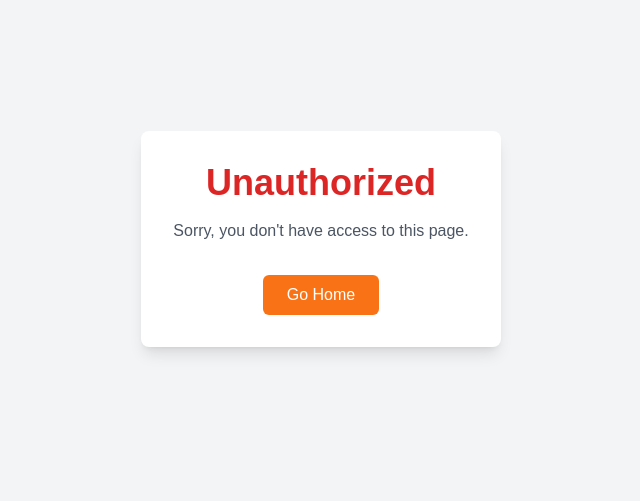
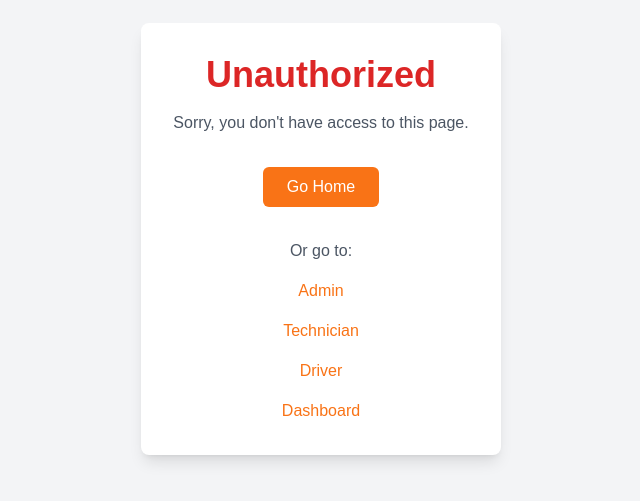
Before and after one commit to Francis-Mwaniki/Nextjs-14-RBA, a Next.js app: page /unauthorized in a window 1280 px wide. Shown: the part 161-662 px from the top of the page, without its empty margins (319-959 px from the left). Built offline with nearby package versions, Linux system fonts and the light colour scheme.

Commit message:
Nextjs RBA

```diff
--- a/app/admin/create-invite/page.tsx
+++ b/app/admin/create-invite/page.tsx
@@ -42,7 +42,7 @@ export default function CreateInvitePage() {
         })
       }
     } catch (error: unknown) {
-
+      console.error(error);
       toast({
         title: "Error",
         description: 'An error occurred while creating the invite',
--- a/app/api/auth/create-invite/route.ts
+++ b/app/api/auth/create-invite/route.ts
@@ -2,7 +2,7 @@ import { NextResponse } from "next/server";
 import prisma from "@/lib/prisma";
 import { v4 as uuidv4 } from "uuid";
 import { sendEmail } from "@/lib/email";
-
+export const dynamic = 'force-dynamic';
 export async function POST(req: Request) {
   try {
     const { email, role } = await req.json();
@@ -20,13 +20,14 @@ export async function POST(req: Request) {
       },
     });
 
+    const baseUrl = "http://localhost:3000" || "https://next-easy-rba.vercel.app";
     // Send the invite email
     await sendEmail(
       email,
       "Invitation to Join Our Platform",
       `<h1>You've been invited!</h1>
       <p>You've been invited to join our platform as a ${role}. Click the link below to register:</p>
-      <a href="${process.env.NEXT_PUBLIC_APP_URL}/register?code=${code}">Register Now</a>`
+      <a href="${baseUrl}/register?code=${code}">Register Now</a>`
     );
 
     return NextResponse.json({
--- a/app/api/auth/login/route.ts
+++ b/app/api/auth/login/route.ts
@@ -2,7 +2,7 @@ import { NextResponse } from "next/server";
 import prisma from "@/lib/prisma";
 import bcrypt from "bcryptjs";
 import * as jose from 'jose';
-
+export const dynamic = 'force-dynamic';
 export async function POST(req: Request) {
   try {
     const { email, password } = await req.json();
--- a/app/api/auth/register/route.ts
+++ b/app/api/auth/register/route.ts
@@ -2,7 +2,7 @@ import { NextResponse } from "next/server";
 import prisma from "@/lib/prisma";
 import bcrypt from "bcryptjs";
 import { sendEmail } from "@/lib/email";
-
+export const dynamic = 'force-dynamic';
 export async function POST(req: Request) {
   try {
     const { name, email, password, inviteCode } = await req.json();
--- a/app/api/check-cookie/route.ts
+++ b/app/api/check-cookie/route.ts
@@ -1,7 +1,7 @@
 // pages/api/check-cookie.ts or app/api/check-cookie/route.ts
 import { NextResponse } from "next/server";
 import jwt from "jsonwebtoken";
-
+export const dynamic = 'force-dynamic';
 import { NextRequest } from 'next/server';
 
 export async function GET(req: NextRequest) {
--- a/app/api/check-jwt-secret/route.ts
+++ b/app/api/check-jwt-secret/route.ts
@@ -1,6 +1,6 @@
 // pages/api/check-jwt-secret.ts or app/api/check-jwt-secret/route.ts
 import { NextResponse } from "next/server";
-
+export const dynamic = 'force-dynamic';
 export async function GET() {
   return NextResponse.json({
     jwtSecretSet: !!process.env.JWT_SECRET,
--- a/app/api/check-user-role/route.ts
+++ b/app/api/check-user-role/route.ts
@@ -2,7 +2,7 @@
 import { NextResponse } from "next/server";
 import prisma from "@/lib/prisma";
   import jwt from 'jsonwebtoken';
-
+  export const dynamic = 'force-dynamic';
 export async function GET(req: Request) {
   const token = req.headers.get('cookie')?.split('; ').find(row => row.startsWith('token='))?.split('=')[1];
 
--- a/app/api/setup/route.ts
+++ b/app/api/setup/route.ts
@@ -1,7 +1,7 @@
 import { NextResponse } from "next/server";
 import prisma from "@/lib/prisma";
 import bcrypt from "bcryptjs";
-
+export const dynamic = 'force-dynamic';
 export async function POST(req: Request) {
   try {
     // Check if any users exist
--- a/app/unauthorized/page.tsx
+++ b/app/unauthorized/page.tsx
@@ -42,6 +42,7 @@ export default function Unauthorized() {
                 d="M4 12a8 8 0 018-8V0C5.373 0 0 5.373 0 12h4zm2 5.291A7.965 7.965 0 014 12H0c0 3.042 1.135 5.824 3 7.938l3-2.647z"
               ></path>
             </svg>
+            <p className="text-gray-600">Redirecting to home...</p>
           </div>
         ) : (
           <button
@@ -51,6 +52,17 @@ export default function Unauthorized() {
             Go Home
           </button>
         )}
+
+        {/* other path /admin , technician, driver,  dashboard*/}
+        <div className="mt-8">
+          <p className="text-gray-600 mb-4">Or go to:</p>
+          <div className="flex flex-col space-y-4">
+            <a href="/admin" className="text-orange-500 hover:underline">Admin</a>
+            <a href="/technician" className="text-orange-500 hover:underline">Technician</a>
+            <a href="/driver" className="text-orange-500 hover:underline">Driver</a>
+            <a href="/dashboard" className="text-orange-500 hover:underline">Dashboard</a>
+          </div>
+        </div>
       </div>
     </div>
   );
```
